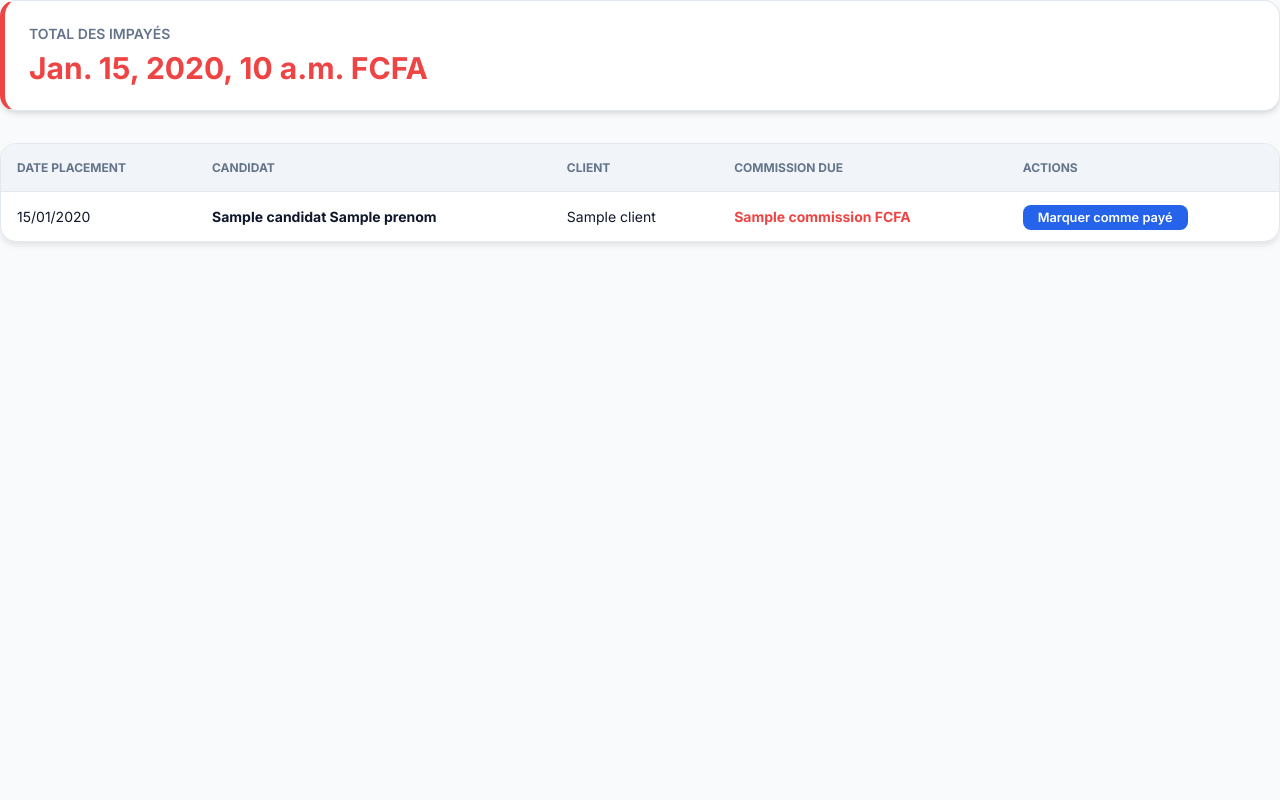
After one commit to Ablaye11/agence_recrutement, a Django app: template management/templates/management/unpaid_commissions.html in a window 1280 px wide. The commit adds this page. Run offline with Django 3.2, Linux system fonts and the light colour scheme; the template is opened without the code that fills it: most values are stand-ins (such as "Sample title", 1, 10 or a date in 2020); some libraries are stand-ins or nearby versions.

Commit message:
deuxieme commit

```diff
--- a/management/forms.py
+++ b/management/forms.py
@@ -4,8 +4,11 @@ from .models import Candidat, Client, Placement
 class CandidatForm(forms.ModelForm):
     class Meta:
         model = Candidat
-        fields = ['photo', 'piece_identite', 'nom', 'prenom', 'age', 'telephone', 'adresse', 'poste_recherche', 'experience', 'disponibilite', 'statut', 'observations']
+        fields = ['photo', 'piece_identite', 'certificat_medical', 'nom', 'prenom', 'age', 'telephone', 'adresse', 'poste_recherche', 'experience', 'disponibilite', 'statut', 'observations']
         widgets = {
+            'photo': forms.FileInput(attrs={'class': 'form-control'}),
+            'piece_identite': forms.FileInput(attrs={'class': 'form-control'}),
+            'certificat_medical': forms.FileInput(attrs={'class': 'form-control'}),
             'nom': forms.TextInput(attrs={'class': 'form-control', 'placeholder': 'Nom de famille'}),
             'prenom': forms.TextInput(attrs={'class': 'form-control', 'placeholder': 'Prénoms'}),
             'age': forms.NumberInput(attrs={'class': 'form-control'}),
--- a/management/models.py
+++ b/management/models.py
@@ -25,7 +25,8 @@ class Candidat(models.Model):
 
     matricule = models.CharField(max_length=20, unique=True, editable=False)
     photo = models.ImageField(upload_to='candidats/', null=True, blank=True)
-    piece_identite = models.FileField(upload_to='documents/', null=True, blank=True, verbose_name="Pièce d'identité (Scan/Photo)")
+    piece_identite = models.FileField(upload_to='documents/cni/', null=True, blank=True, verbose_name="Carte d'Identité (PDF/Image)")
+    certificat_medical = models.FileField(upload_to='documents/sante/', null=True, blank=True, verbose_name="Certificat Médical")
     nom = models.CharField(max_length=100)
     prenom = models.CharField(max_length=100)
     age = models.PositiveIntegerField()
--- a/management/templates/management/base.html
+++ b/management/templates/management/base.html
@@ -14,7 +14,13 @@
 </head>
 <body hx-boost="true">
     {% if user.is_authenticated %}
-    <nav class="sidebar">
+    <!-- Bouton Mobile -->
+    <div class="mobile-header" style="display: none; background: #1e293b; color: white; padding: 1rem; align-items: center; justify-content: space-between; position: sticky; top: 0; z-index: 1000;">
+        <div style="font-weight: 800; letter-spacing: 1px;">AGENCE PRO</div>
+        <button id="menu-toggle" style="background: none; border: none; color: white; font-size: 1.5rem; cursor: pointer;">☰</button>
+    </div>
+
+    <nav class="sidebar" id="sidebar">
         <div class="sidebar-logo">AGENCE PRO</div>
         <ul class="nav-links">
             <li class="nav-item">
@@ -64,6 +70,11 @@
                     Rapports Financiers
                 </a>
             </li>
+            <li class="nav-item">
+                <a href="{% url 'unpaid_commissions' %}" class="nav-link {% if request.resolver_match.url_name == 'unpaid_commissions' %}active{% endif %}" style="color: #fda4af;">
+                    ⚠️ Commissions Impayées
+                </a>
+            </li>
             <li class="nav-item" style="margin-top: 2rem; border-top: 1px solid rgba(255,255,255,0.1); padding-top: 1rem;">
                 <a href="{% url 'public_register' %}" target="_blank" class="nav-link" style="color: var(--success); font-weight: 700;">
                     📢 Portail Inscription
@@ -106,5 +117,25 @@
         });
     </script>
     {% block extra_js %}{% endblock %}
+    <script>
+        // Toggle Sidebar Mobile
+        const menuToggle = document.getElementById('menu-toggle');
+        const sidebar = document.getElementById('sidebar');
+
+        if (menuToggle) {
+            menuToggle.addEventListener('click', () => {
+                sidebar.classList.toggle('active');
+            });
+        }
+
+        // Fermer le menu si on clique sur un lien (sur mobile)
+        document.querySelectorAll('.nav-link').forEach(link => {
+            link.addEventListener('click', () => {
+                if (window.innerWidth <= 1024) {
+                    sidebar.classList.remove('active');
+                }
+            });
+        });
+    </script>
 </body>
 </html>
--- a/management/templates/management/candidat_list.html
+++ b/management/templates/management/candidat_list.html
@@ -50,13 +50,13 @@
                 <td>
                     <div style="display: flex; align-items: center; gap: 0.75rem;">
                         {% if c.photo %}
-                        <img src="{{ c.photo.url }}" style="width: 32px; height: 32px; border-radius: 50%; object-fit: cover;">
+                        <img src="{{ c.photo.url }}" style="width: 45px; height: 45px; border-radius: 8px; object-fit: cover; border: 1px solid var(--border-color);">
                         {% else %}
-                        <div style="width: 32px; height: 32px; border-radius: 50%; background: #e2e8f0; display: flex; align-items: center; justify-content: center; font-size: 0.75rem;">
+                        <div style="width: 45px; height: 45px; border-radius: 8px; background: #e2e8f0; display: flex; align-items: center; justify-content: center; font-size: 1.2rem; font-weight: 800; color: var(--text-muted);">
                             {{ c.nom|slice:":1" }}
                         </div>
                         {% endif %}
-                        {{ c.nom }} {{ c.prenom }}
+                        <span style="font-weight: 600;">{{ c.nom }} {{ c.prenom }}</span>
                     </div>
                 </td>
                 <td>{{ c.get_poste_recherche_display }}</td>
--- /dev/null
+++ b/management/templates/management/unpaid_commissions.html
@@ -0,0 +1,46 @@
+{% extends 'management/base.html' %}
+
+{% block title %}Commissions en attente - Agence Pro{% endblock %}
+{% block page_title %}Radar Financier (Impayés){% endblock %}
+
+{% block content %}
+<div class="stats-grid" style="margin-bottom: 2rem;">
+    <div class="card" style="border-left: 5px solid var(--danger);">
+        <div class="card-title">Total des Impayés</div>
+        <div class="card-value" style="color: var(--danger);">{{ total_due }} FCFA</div>
+    </div>
+</div>
+
+<div class="table-container">
+    <table>
+        <thead>
+            <tr>
+                <th>Date Placement</th>
+                <th>Candidat</th>
+                <th>Client</th>
+                <th>Commission Due</th>
+                <th>Actions</th>
+            </tr>
+        </thead>
+        <tbody>
+            {% for p in unpaid %}
+            <tr>
+                <td>{{ p.date_placement|date:"d/m/Y" }}</td>
+                <td><strong>{{ p.candidat.nom }} {{ p.candidat.prenom }}</strong></td>
+                <td>{{ p.client.nom }}</td>
+                <td style="color: var(--danger); font-weight: 700;">{{ p.commission }} FCFA</td>
+                <td>
+                    <a href="{% url 'placement_edit' p.pk %}" class="btn" style="background: var(--primary-color); color: #fff; text-decoration: none; font-size: 0.8rem; padding: 5px 15px;">Marquer comme payé</a>
+                </td>
+            </tr>
+            {% empty %}
+            <tr>
+                <td colspan="5" style="text-align: center; padding: 3rem; color: var(--success); font-weight: 600;">
+                    ✅ Toutes les commissions ont été réglées !
+                </td>
+            </tr>
+            {% endfor %}
+        </tbody>
+    </table>
+</div>
+{% endblock %}
--- a/management/urls.py
+++ b/management/urls.py
@@ -27,4 +27,5 @@ urlpatterns = [
     path('login/', views.login_view, name='login'),
     path('logout/', views.logout_view, name='logout'),
     path('logout-success/', views.logout_success_view, name='logout_success'),
+    path('finance/impayes/', views.unpaid_commissions, name='unpaid_commissions'),
 ]
--- a/static/css/style.css
+++ b/static/css/style.css
@@ -17,10 +17,15 @@
     margin: 0;
     padding: 0;
     box-sizing: border-box;
-    font-family: 'Inter', system-ui, -apple-system, sans-serif;
+}
+
+html, body {
+    max-width: 100vw;
+    overflow-x: hidden;
 }
 
 body {
+    font-family: 'Inter', system-ui, -apple-system, sans-serif;
     background-color: var(--bg-light);
     color: var(--text-main);
     display: flex;
@@ -92,6 +97,8 @@ body {
     flex-grow: 1;
     margin-left: 260px;
     padding: 2rem;
+    min-width: 0;
+    width: calc(100% - 260px);
 }
 
 header {
```
Also changed, not shown: other parts of static/css/style.css (+34 -21 lines), management/templates/management/candidat_detail.html (+23 -4 lines), management/views.py (+11 -42 lines), db.sqlite3, management/migrations/0005_candidat_certificat_medical_and_more.py (added), media/candidats/WhatsApp_Image_2026-04-23_at_15.47.06.jpeg (added), media/documents/cni/WhatsApp_Image_2026-04-23_at_15.47.07_2.jpeg (added), media/documents/sante/WhatsApp_Image_2026-04-23_at_21.58.16_1.jpeg (added).
